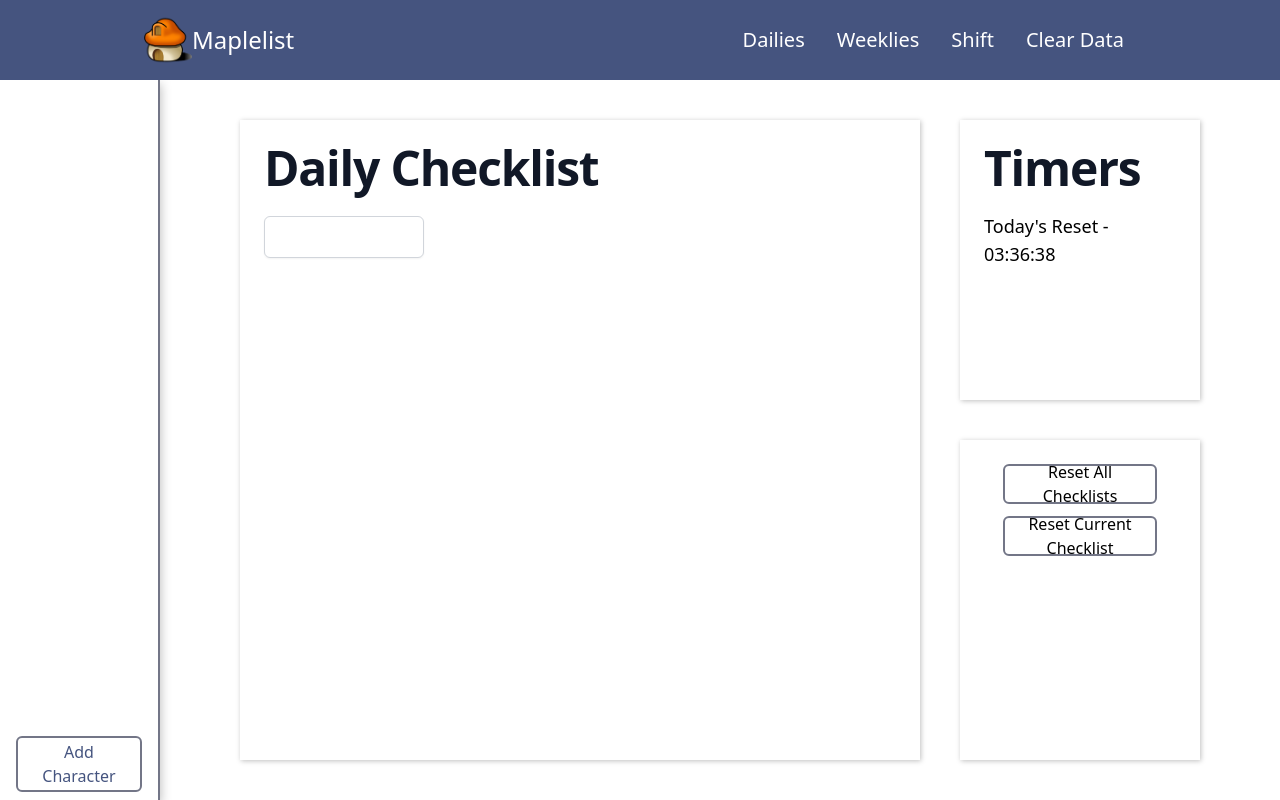
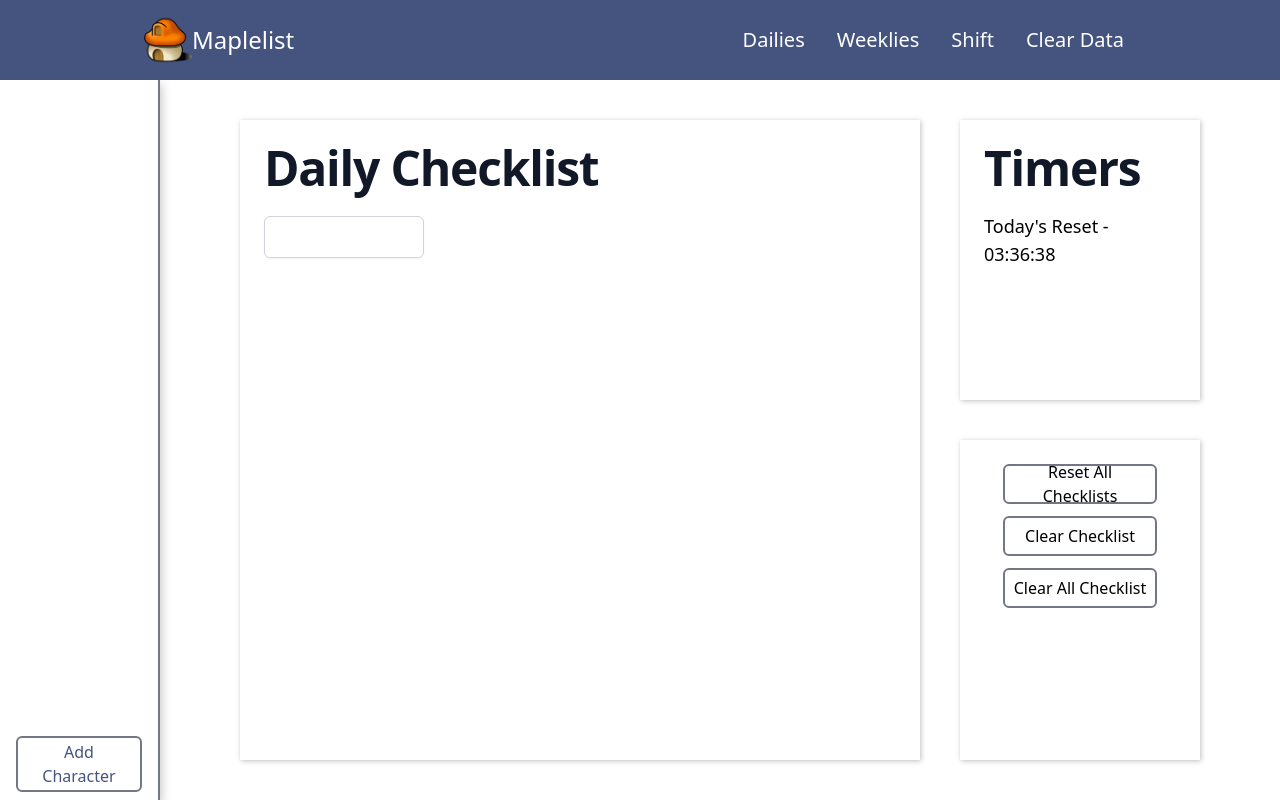
Before and after one commit to ngovictor20/maplestorychecklist, a React (Create React App) app: page / in a window 1280 px wide. Built offline with nearby package versions, Linux system fonts and the light colour scheme; what @tailwindcss/typography would draw is missing.

Commit message:
Added clearing reducers, and another button

```diff
--- a/src/components/ButtonBar.tsx
+++ b/src/components/ButtonBar.tsx
@@ -1,20 +1,29 @@
 import React from 'react'
-import { resetChecklists } from 'redux/stateSlice'
+import { resetChecklists, clearExistingChecklist, clearAllChecklists } from 'redux/stateSlice'
 import { useAppDispatch } from 'redux/hooks'
+import useDialog from 'components/Dialog/useDialog';
+import { DialogType } from 'components/Dialog/types';
 
 const ButtonBar = () => {
     const dispatch = useAppDispatch();
+    const { renderDialog, toggleDialog } = useDialog();
     return (
         <div className="p2 sm:p-3 lg:p-6 flex flex-col items-center gap-3 text-xs sm:text-sm lg:text-base">
+            {renderDialog()}
             <div onClick={() => {
-                dispatch(resetChecklists());
+                toggleDialog(DialogType.resetAllChecklists)
             }} className="w-full lg:w-4/5 h-10 text-center flex items-center justify-center cursor-pointer p-2 border-2 border-accent-grey rounded-md hover:ring-2">
                 Reset All Checklists
             </div>
             <div onClick={() => {
-                dispatch(resetChecklists());
+                dispatch(clearExistingChecklist());
             }} className="w-full lg:w-4/5 h-10 text-center flex items-center justify-center cursor-pointer p-2 border-2 border-accent-grey rounded-md hover:ring-2">
-                Reset Current Checklist
+                Clear Checklist
+            </div>
+            <div onClick={() => {
+                dispatch(clearAllChecklists());
+            }} className="w-full lg:w-4/5 h-10 text-center flex items-center justify-center cursor-pointer p-2 border-2 border-accent-grey rounded-md hover:ring-2">
+               Clear All Checklist
             </div>
         </div>
     )
--- a/src/components/Dialog/BaseDialog.tsx
+++ b/src/components/Dialog/BaseDialog.tsx
@@ -1,7 +1,7 @@
 import React, { useEffect, useState } from 'react'
 import AddCharacterDialog from 'components/Dialog/AddCharacterDialog';
 import { DialogType } from 'components/Dialog/types';
-import { deleteCharacter } from 'redux/stateSlice';
+import { deleteCharacter, resetChecklists } from 'redux/stateSlice';
 import { useAppDispatch, useAppSelector } from 'redux/hooks';
 import ConfirmDialog from 'components/Dialog/ConfirmDialog';
 
@@ -24,7 +24,7 @@ const BaseDialog: React.FC<DialogProps> = ({ setDialogOpen, type }) => {
             case DialogType.addCharacter:
                 setHeader("Add Character");
                 break;
-            case DialogType.deleteCharacter | DialogType.deleteStorage:
+            case DialogType.deleteCharacter || DialogType.deleteStorage || DialogType.resetAllChecklists:
                 setHeader("Confirm Action");
                 break;
             default:
@@ -52,12 +52,19 @@ const BaseDialog: React.FC<DialogProps> = ({ setDialogOpen, type }) => {
                         setDialogOpen(false);
                         window.location.reload();
                     }
-                }} ></ConfirmDialog>
+                }} />
             case DialogType.informReset:
                 return <ConfirmDialog {...{
                     confirmMessage: "Your checklists have been reset!",
                     onConfirm: () => {
                         setDialogOpen(false);
+                    }
+                }} />
+            case DialogType.resetAllChecklists:
+                return <ConfirmDialog {...{
+                    confirmMessage: "Are you sure you want to reset all your checklists to the original list? This cannot be undone.",
+                    onConfirm: () => {
+                        dispatch(resetChecklists());
                     }
                 }} />
             default:
--- a/src/components/Dialog/types.ts
+++ b/src/components/Dialog/types.ts
@@ -2,5 +2,6 @@ export enum DialogType{
     deleteCharacter,
     addCharacter,
     deleteStorage,
-    informReset
+    informReset,
+    resetAllChecklists,
 }
--- a/src/redux/helpers.ts
+++ b/src/redux/helpers.ts
@@ -15,12 +15,13 @@ const getChecklistByCharacterName = (charName: string) => {
       }
 }
 
-const resetChecklist = (obj: Checklist) =>
+//recursive function that sets everything to false in the checklist.
+const clearChecklist = (obj: Checklist) =>
 {
   const returnObject:Checklist = {};
   Object.entries(obj).forEach(([field,value])=>{
     if(typeof value !== 'boolean'){
-      returnObject[field] = resetChecklist(value);
+      returnObject[field] = clearChecklist(value);
     }else{
       returnObject[field] = false;
     }
@@ -28,4 +29,4 @@ const resetChecklist = (obj: Checklist) =>
   return returnObject;
 }
 
-export { getChecklistByCharacterName, resetChecklist}
+export { getChecklistByCharacterName, clearChecklist}
--- a/src/redux/stateSlice.ts
+++ b/src/redux/stateSlice.ts
@@ -1,7 +1,7 @@
 import { createSlice, current, PayloadAction } from "@reduxjs/toolkit";
 import checklistBase from "config/checklists";
 import { Character, Checklist, ChecklistType, FullChecklist } from "types";
-import { getChecklistByCharacterName, resetChecklist } from "redux/helpers";
+import { getChecklistByCharacterName, clearChecklist } from "redux/helpers";
 import { RootState } from "./store";
 import { ChecklistUpdateData, State, SubChecklistData } from "./types";
 import deepFreeze from 'deep-freeze';
@@ -86,10 +86,16 @@ export const stateSlice = createSlice({
       console.log(current(state).checklist[checklistType])
       localStorage.setItem(state.characters[state.characterIndex].name, JSON.stringify(current(state).checklist));
     },
-    resetExistingChecklist: (state) => {
+    clearExistingChecklist: (state) => {
       const { checklistType, checklist } = current(state);
-      console.log(resetChecklist(checklist[checklistType]));
-    }
+      state.checklist[checklistType] = clearChecklist(checklist[checklistType]);
+    },
+    clearAllChecklists: (state) => {
+      const { checklist } = current(state);
+      const clearedChecklist = clearChecklist(checklist);
+      //@ts-ignore
+      state.checklist = {...clearedChecklist};
+    },
   },
 });
 
@@ -101,6 +107,8 @@ export const {
   updateChecklistItem,
   resetDailyChecklists,
   resetChecklists,
+  clearExistingChecklist,
+  clearAllChecklists,
   setChecklistType,
   deleteCharacter,
   updateSubChecklist,
```
